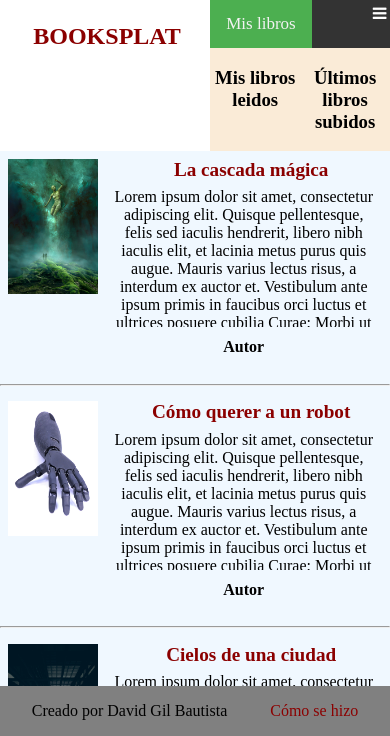
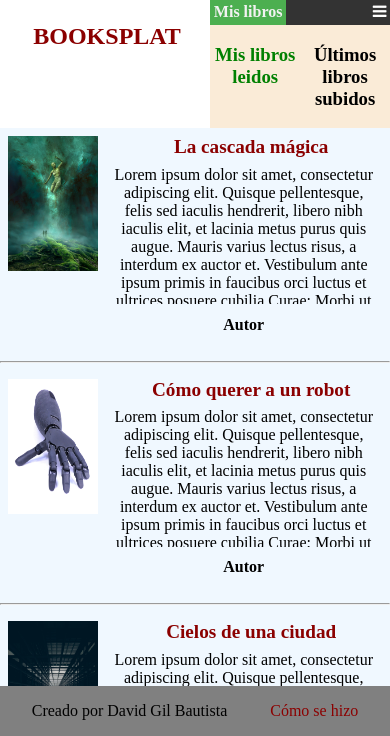
Before and after one commit to DavidBaug/PW, a PHP site: page /mislibros.html in a window 390 px wide. Shown: the part 108-844 px from the top of the page. Run offline with PHP 8.4, Linux system fonts and the light colour scheme.

Commit message:
Update style.css

```diff
--- a/Practicas/P1/style.css
+++ b/Practicas/P1/style.css
@@ -250,9 +250,8 @@ section .flechas{
   display: block;
   color: #f2f2f2;
   text-align: center;
-  padding: 14px 16px;
-  text-decoration: none;
-  font-size: 17px;
+  padding: 2%;
+  font-weight: 600;
 }
 
 #navbar a:hover {
@@ -468,7 +467,9 @@ section .flechas{
 
 
 /*  */
-
+    #secciones .item1 {
+      color: green;
+    }
 
     #libros_leidos .box {
       visibility: visible;
@@ -477,7 +478,9 @@ section .flechas{
     #trigger:checked + #libros_leidos{
       visibility: hidden;
       z-index: 0;
+
     }
+
 
     #trigger {
       width: 100%;
@@ -517,8 +520,8 @@ section .flechas{
   #navbar .menu {
     position: relative;
     float: right;
-    padding: 2% 1%;
-    margin: 1%;
+    padding: 2%;
+    margin: 0%;
     display: flex;
   }
   #navbar.responsive a {
```
